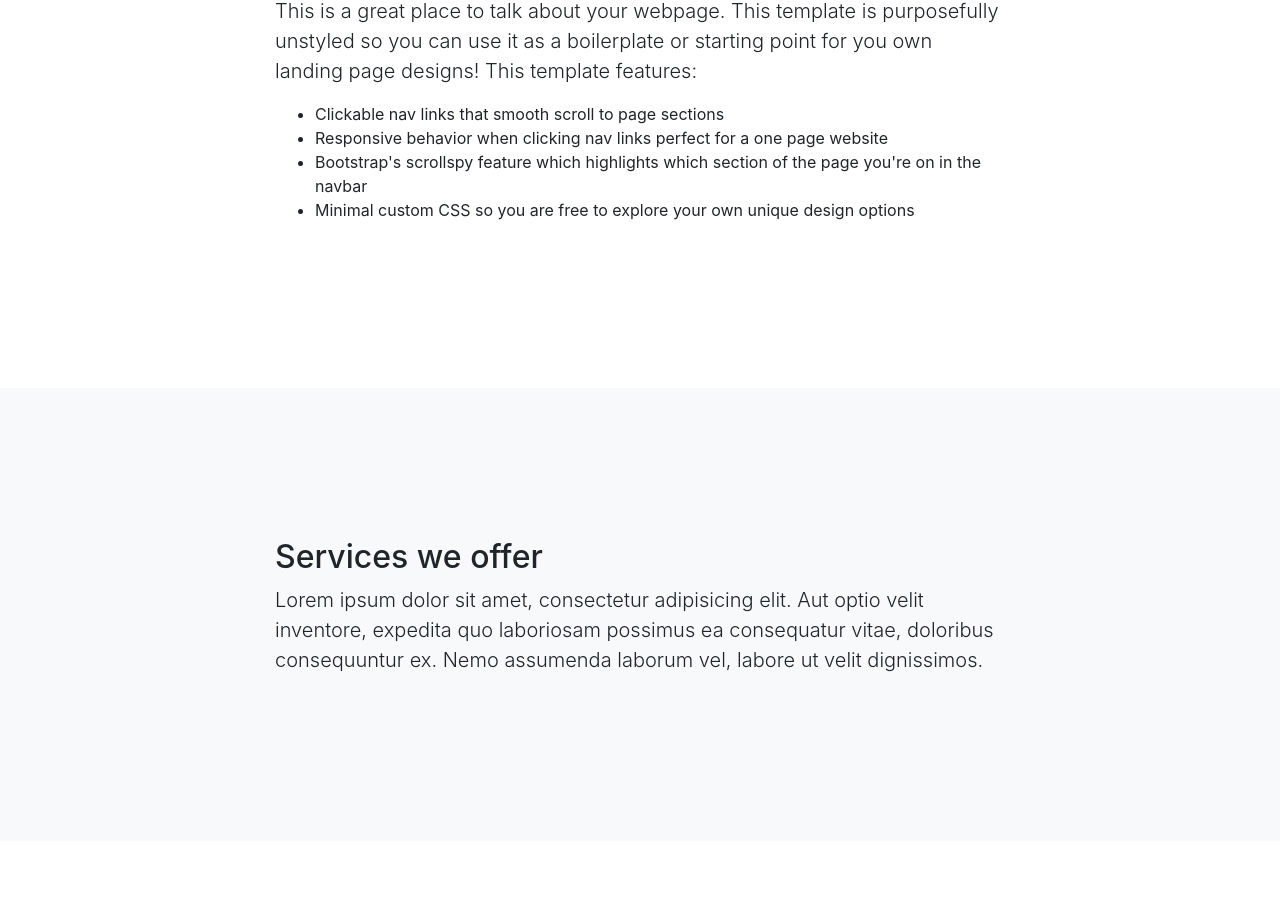
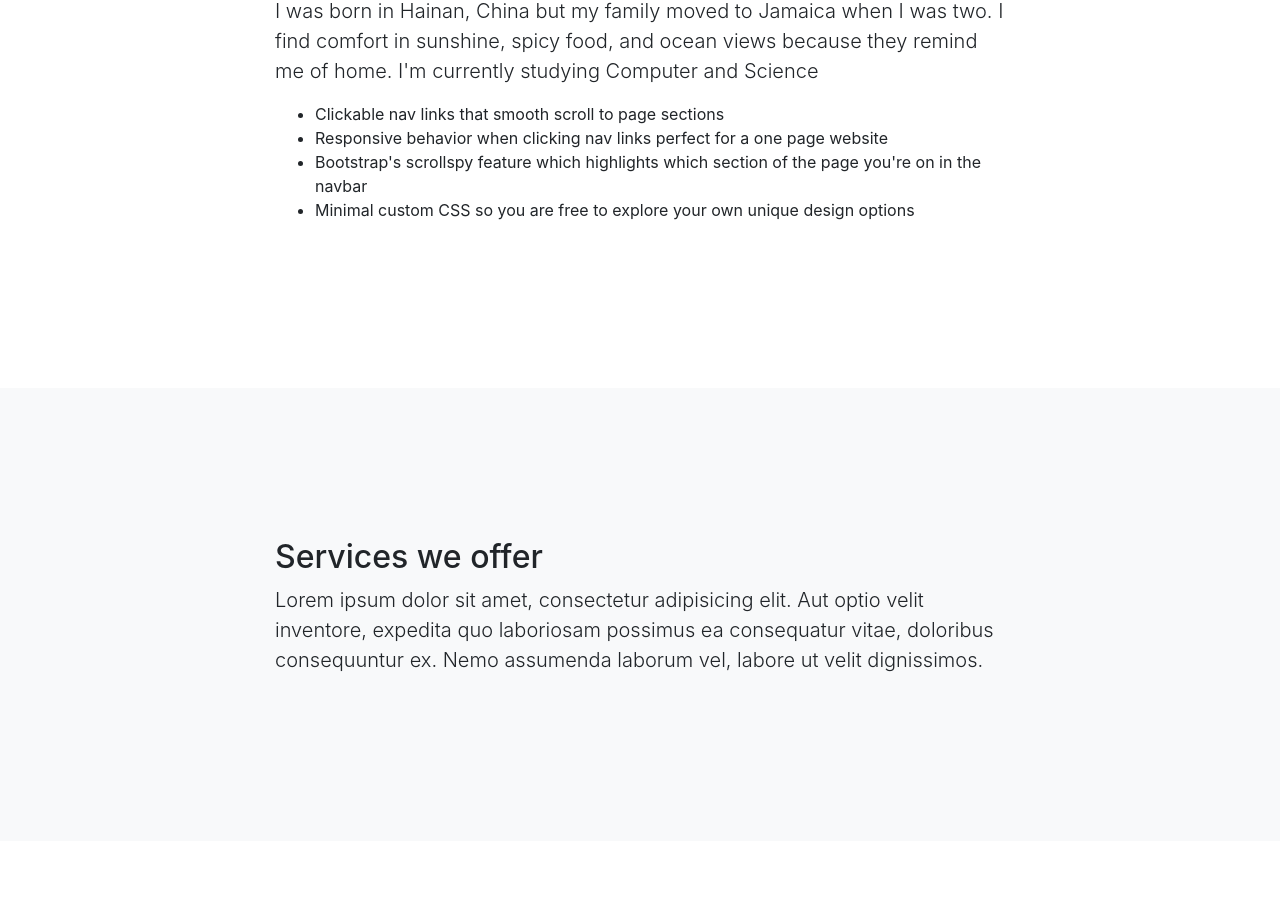
Before and after one commit to qianwenzheng/me, a website with bundled scripts: page index.html in a window 1280 px wide. Shown: the part 200-1100 px from the top of the page. Built offline with nearby package versions, Linux system fonts and the light colour scheme.

Commit message:
testing if commits work

```diff
--- a/index.html
+++ b/index.html
@@ -52,7 +52,8 @@
         <div class="row">
           <div class="col-lg-8 mx-auto">
             <h2>About this page</h2>
-            <p class="lead">This is a great place to talk about your webpage. This template is purposefully unstyled so you can use it as a boilerplate or starting point for you own landing page designs! This template features:</p>
+            <p class="lead">I was born in Hainan, China but my family moved to Jamaica when I was two. I find comfort in sunshine, spicy food,
+            and ocean views because they remind me of home. I'm currently studying Computer and Science</p>
             <ul>
               <li>Clickable nav links that smooth scroll to page sections</li>
               <li>Responsive behavior when clicking nav links perfect for a one page website</li>
```
